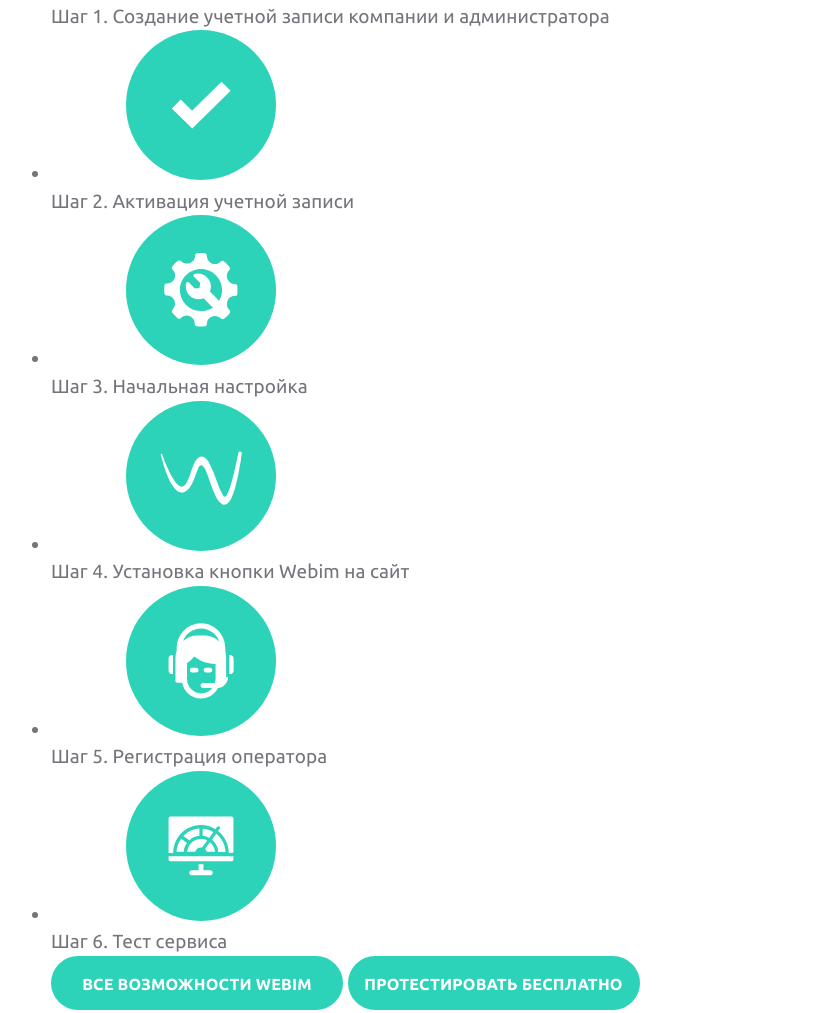
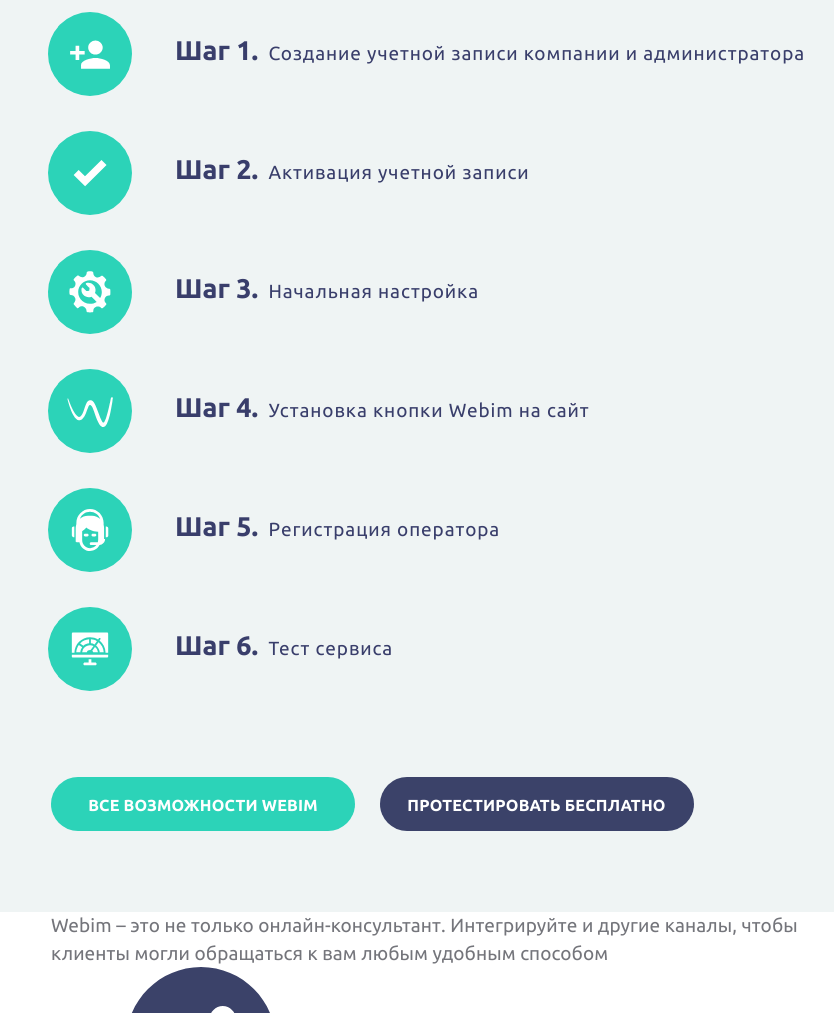
Before and after one commit to WellCause/webim, a website: page index.html in a window 1280 px wide. Shown: the part 3511-4524 px from the top of the page, without its empty margins (197-1031 px from the left). Drawn offline with Linux system fonts and the light colour scheme.

Commit message:
Completed "setup-steps" section

```diff
--- a/index.html
+++ b/index.html
@@ -134,47 +134,47 @@
 
         <section class="setup-steps">
             <h2 class="heading-2">Что вас ждет после установки</h2>
-            <p class="setup__steps__sub-text">Идейные соображения высшего порядка, а также сложившаяся структура организации позволяет
+            <p class="setup-steps__sub-text">Идейные соображения высшего порядка, а также сложившаяся структура организации позволяет
             </p>
             <ul class="setup-steps__list">
                 <li class="setup-steps__step">
                     <svg class="setup-steps__icon">
                         <use xlink:href='resources/img/sprite.svg#step_01'></use>
                     </svg>
-                    <p class="setup-steps__text">Шаг 1. Создание учетной записи компании и администратора</p>
+                    <p class="setup-steps__text"><span class="big-text">Шаг 1.</span> Создание учетной записи компании и администратора</p>
                 </li>
                 <li class="setup-steps__step">
                     <svg class="setup-steps__icon">
                         <use xlink:href='resources/img/sprite.svg#step_02'></use>
                     </svg>
-                    <p class="setup-steps__text">Шаг 2. Активация учетной записи</p>
+                    <p class="setup-steps__text"><span class="big-text">Шаг 2.</span> Активация учетной записи</p>
                 </li>
                 <li class="setup-steps__step">
                     <svg class="setup-steps__icon">
                         <use xlink:href='resources/img/sprite.svg#step_03'></use>
                     </svg>
-                    <p class="setup-steps__text">Шаг 3. Начальная настройка</p>
+                    <p class="setup-steps__text"><span class="big-text">Шаг 3.</span> Начальная настройка</p>
                 </li>
                 <li class="setup-steps__step">
                     <svg class="setup-steps__icon">
                         <use xlink:href='resources/img/sprite.svg#step_04'></use>
                     </svg>
-                    <p class="setup-steps__text">Шаг 4. Установка кнопки Webim на сайт</p>
+                    <p class="setup-steps__text"><span class="big-text">Шаг 4.</span> Установка кнопки Webim на сайт</p>
                 </li>
                 <li class="setup-steps__step">
                     <svg class="setup-steps__icon">
                         <use xlink:href='resources/img/sprite.svg#step_05'></use>
                     </svg>
-                    <p class="setup-steps__text">Шаг 5. Регистрация оператора</p>
+                    <p class="setup-steps__text"><span class="big-text">Шаг 5.</span> Регистрация оператора</p>
                 </li>
                 <li class="setup-steps__step">
                     <svg class="setup-steps__icon">
                         <use xlink:href='resources/img/sprite.svg#step_06'></use>
                     </svg>
-                    <p class="setup-steps__text">Шаг 6. Тест сервиса</p>
+                    <p class="setup-steps__text"><span class="big-text">Шаг 6.</span> Тест сервиса</p>
                 </li>
             </ul>
-            <div class="setup__buttons">
+            <div class="setup-steps__buttons">
                 <button class="btn">Все возможности Webim</button>
                 <button class="btn btn--darkblue">Протестировать бесплатно</button>
             </div>
--- a/resources/sass/base/_utilities.scss
+++ b/resources/sass/base/_utilities.scss
@@ -1,3 +1,11 @@
 .bold {
     font-weight: 700;
 }
+
+.big-text {
+    font-weight: 700;
+    font-size: 2.7rem;
+    display: inline-block;
+    margin-right: .5rem;
+    letter-spacing: 0;
+}
--- a/resources/sass/components/_btn.scss
+++ b/resources/sass/components/_btn.scss
@@ -18,4 +18,8 @@
         border: 1px solid $color-darkblue;
         color: $color-darkblue;
     }
+
+    &--darkblue {
+        background-color: $color-darkblue-1;
+    }
 }
--- a/resources/sass/layout/_setup-dashboard.scss
+++ b/resources/sass/layout/_setup-dashboard.scss
@@ -1,5 +1,5 @@
 .setup-dashboard {
-    padding: 8.6rem 0;
+    padding: 8.6rem 0 9rem 0;
 
     &__sub-text {
         margin-top: 3rem;
@@ -25,9 +25,6 @@
     &__item {
         margin-left: 4rem;
         display: inline-block;
-
-
-
     }
 
     &__text {
--- /dev/null
+++ b/resources/sass/layout/_setup-steps.scss
@@ -0,0 +1,52 @@
+.setup-steps {
+    padding: 7.4rem 0 8.1rem 0;
+    background-color: $color-grey-light;
+
+    .heading-2 {
+        margin-bottom: 2rem;
+    }
+
+    &__sub-text {
+        margin-bottom: 6.5rem;
+    }
+
+    &__list {
+        margin-bottom: 9rem;
+    }
+
+    &__step {
+        display: flex;
+        align-items: center;
+
+        &:not(:last-child) {
+            margin-bottom: 3.5rem;
+        }
+    }
+
+    &__icon {
+        max-width: 8.4rem;
+        max-height: 8.4rem;
+        margin-right: 4rem;
+        transform: translate(-3px, 4px)
+    }
+
+    &__text {
+        color: $color-darkblue;
+        letter-spacing: .9px;
+    }
+
+    &__buttons {
+
+        & > * {
+            min-width: 30.4rem;
+        }
+
+        & :first-child {
+            margin-right: 2rem;
+        }
+
+        & :last-child {
+            min-width: 31.4rem;
+        }
+    }
+}
--- a/resources/sass/main.scss
+++ b/resources/sass/main.scss
@@ -12,3 +12,4 @@
 @import 'layout/setup-simple';
 @import 'layout/setup-code';
 @import 'layout/setup-dashboard';
+@import 'layout/setup-steps';
```
Also changed, not shown: resources/css/style.css.
